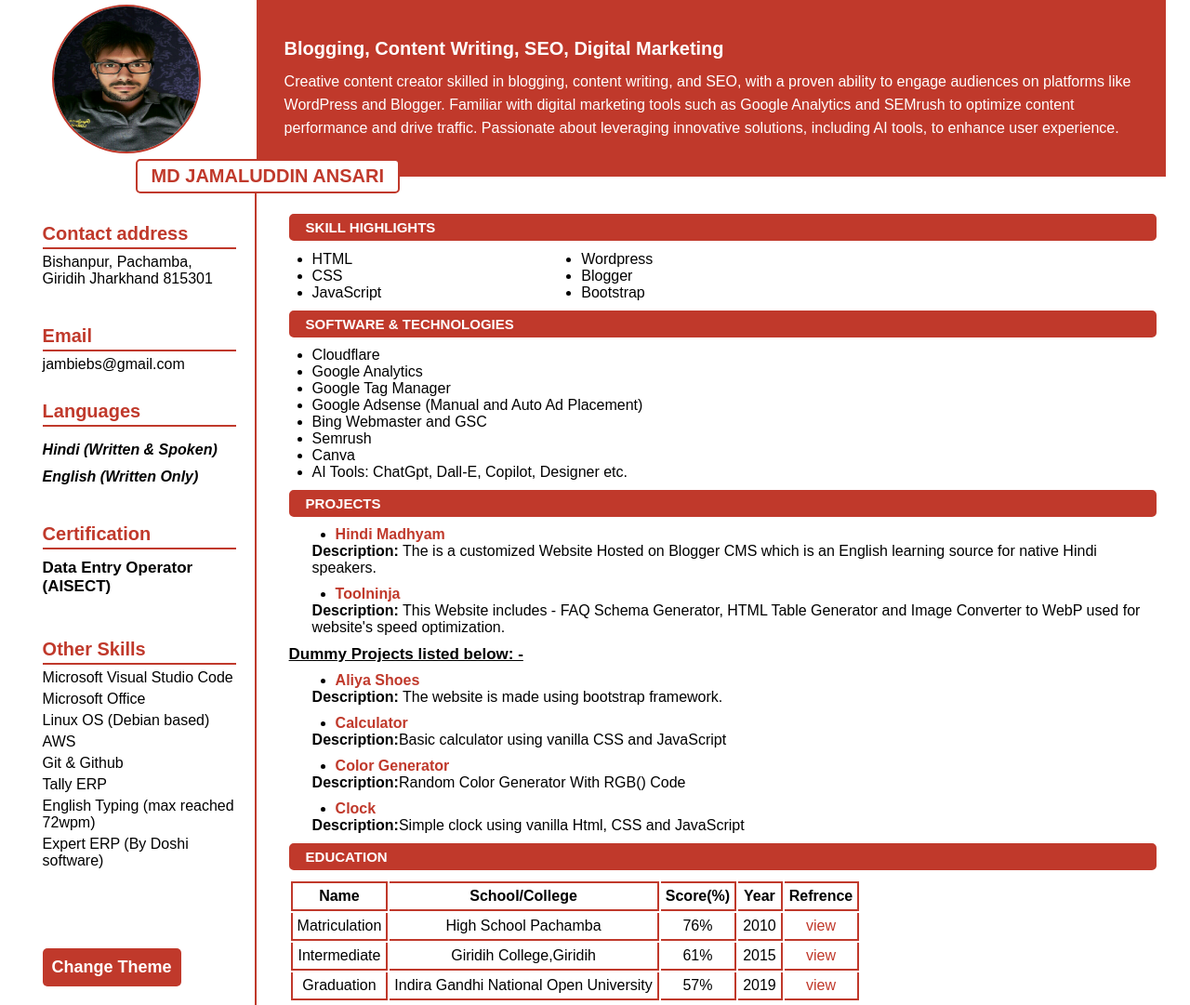
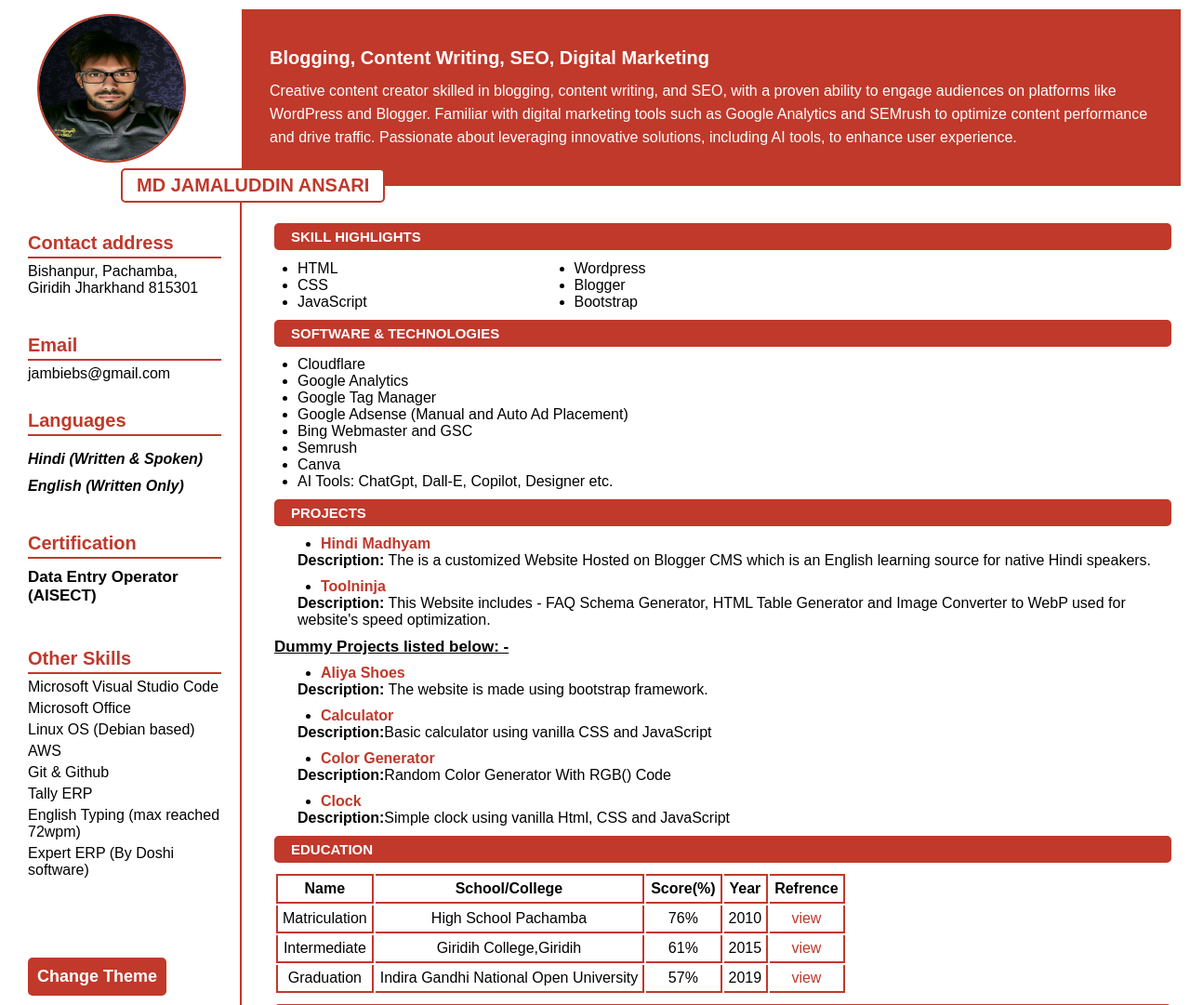
Before and after one commit to jambiebs/jambiebs.github.io, a plain HTML site: page index.html in a window 1280 px wide. Shown: the top 1081 px of the page at 93% size. Drawn offline with Linux system fonts and the light colour scheme.

Commit message:
Update style.css
some changes

```diff
--- a/style.css
+++ b/style.css
@@ -7,10 +7,6 @@
         :root {
             font-size: 62.5%;
             font-family: Arial, Helvetica, sans-serif;
-        }
-
-        body {
-            min-width: 1024px;
         }
 
         p {
@@ -35,8 +31,8 @@
         }
 
         body {
-            width: 96vw;
-            margin: auto;
+            min-width: 1024px;
+            margin: 10px;
             display: grid;
             grid-template-columns: 25rem 1fr;
             grid-template-rows: 19rem 1fr 2rem;
```
